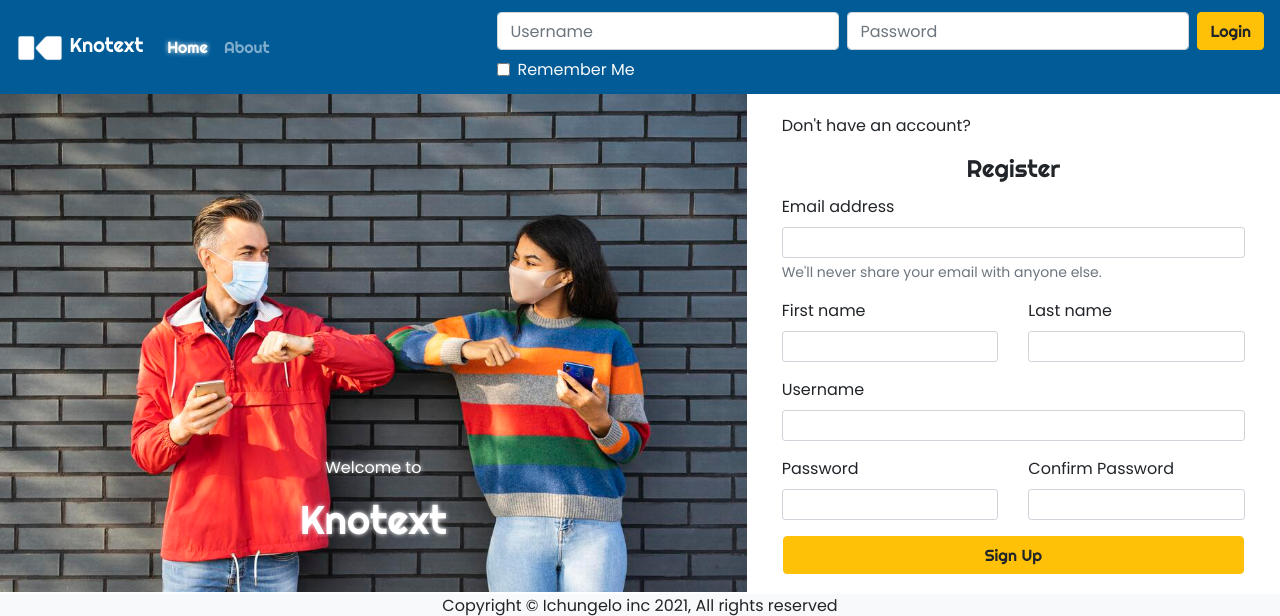
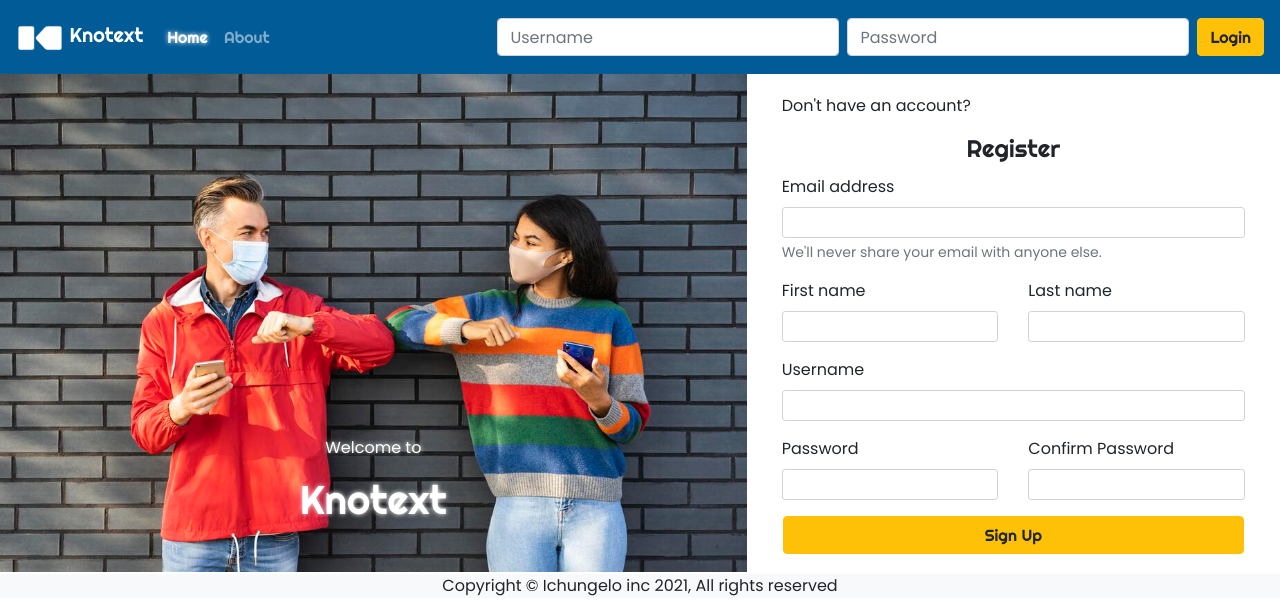
Before and after one commit to ichungelo/final-web, a PHP site: page / in a window 1280 px wide. Shown: the top 616 px of the page. Run offline with PHP 8.4, Linux system fonts and the light colour scheme.

Commit message:
remove remember me checkbox

```diff
--- a/index.php
+++ b/index.php
@@ -45,12 +45,6 @@ include('./handler.php');
           <input class="form-control my-1 mr-sm-2" type="password" name="loginPassword" placeholder="Password" required>
           <button class="btn btn-warning my-2 my-sm-0 shadow-text" name="login">Login</button>
         </form>
-        <div class="form-check my-1 col-12 text-left">
-          <input class="form-check-input" type="checkbox" name="remember">
-          <label class="form-check-label text-light">
-            Remember Me
-          </label>
-        </div>
       </div>
     </div>
   </nav>
```
